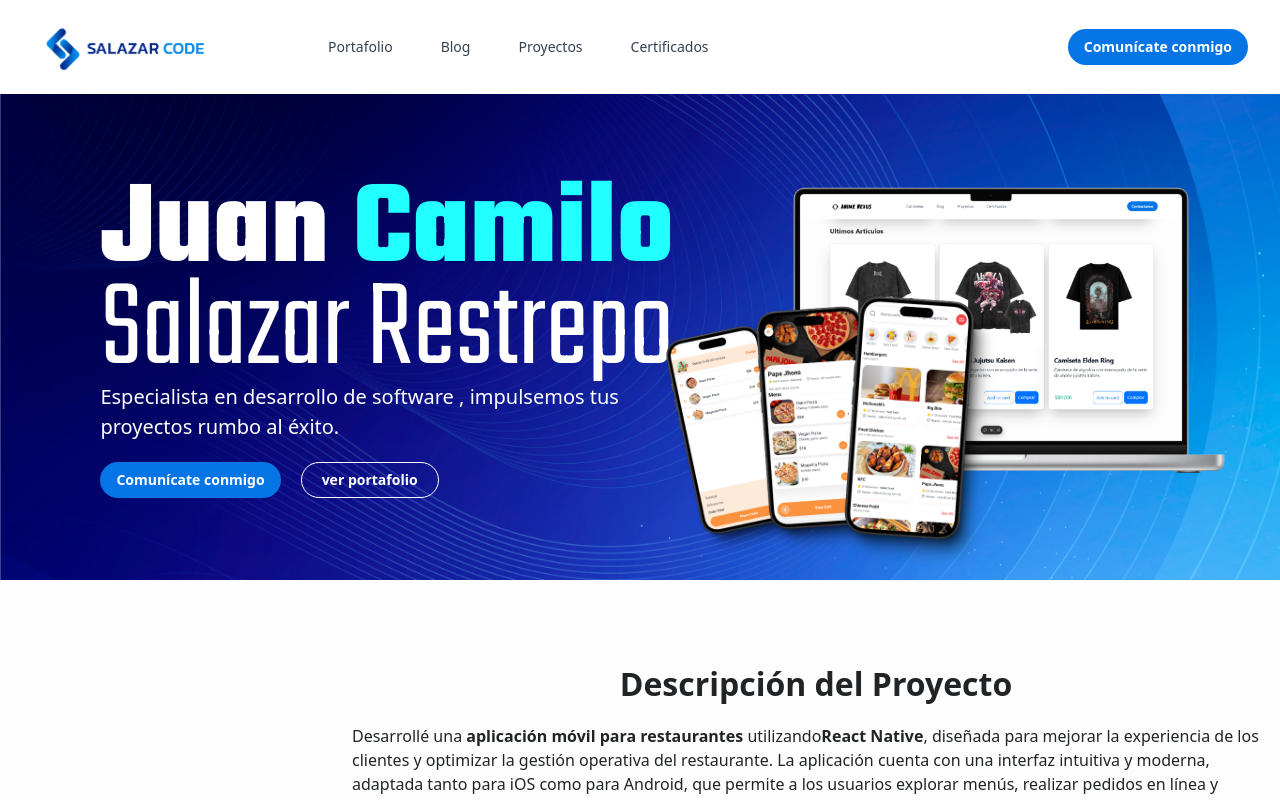
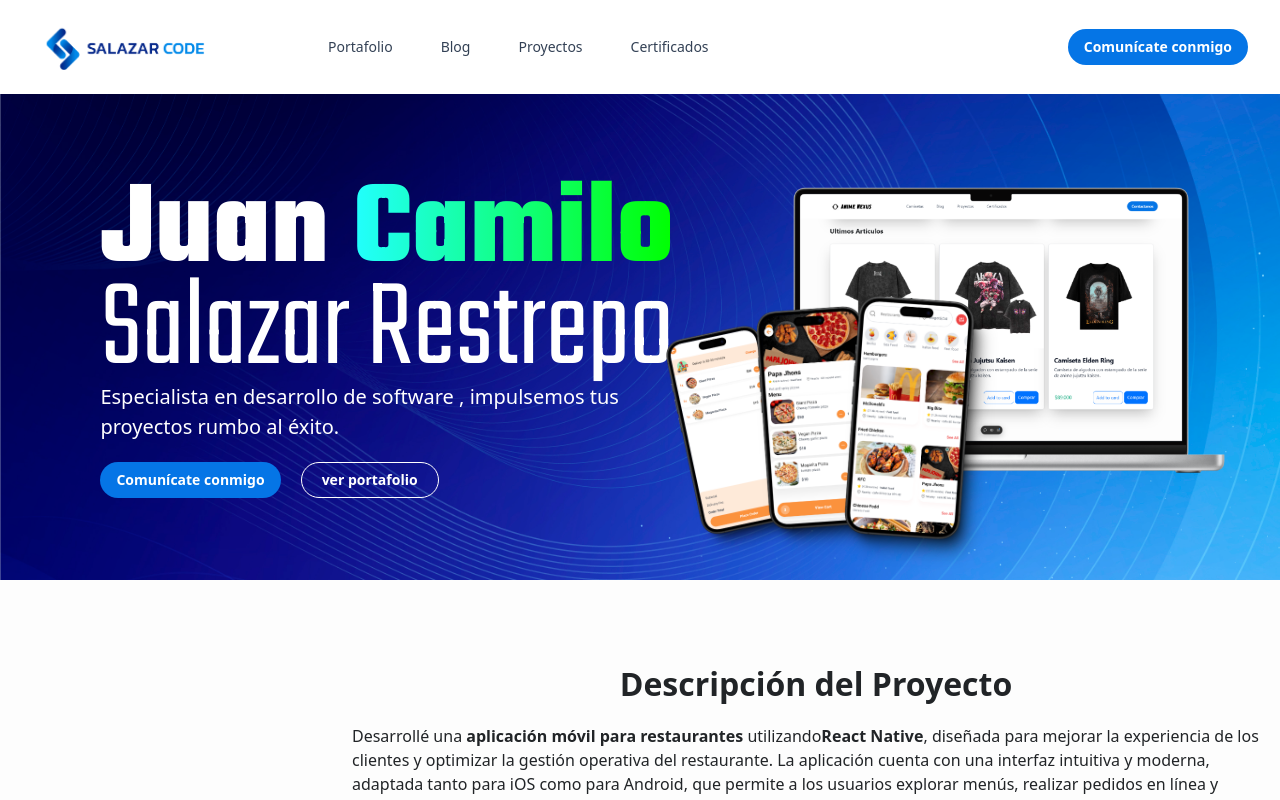
Before and after one commit to juancamilosalazarrestrepo/blog-next-js, a Next.js app: page /proyectos/aplicacion_movil_para_restaurantes in a window 1280 px wide. Shown: the top 800 px of the page. Built offline with nearby package versions, Linux system fonts and the light colour scheme; a web font is replaced by a local one.

Commit message:
cambios en el banner

```diff
--- a/src/components/Banners.jsx
+++ b/src/components/Banners.jsx
@@ -201,7 +201,7 @@ export default function Banners({ images }) {
                               zIndex: 1, // Detrás
                               scale: "1.2",
                             }}
-                            className="w-100"
+                            className="w-100 computer"
                             placeholder="blur"
                           />
 
@@ -218,7 +218,7 @@ export default function Banners({ images }) {
                               zIndex: 2, // Encima
                               scale: "0.9",
                             }}
-                            className="w-100"
+                            className="w-100 phones"
                             placeholder="blur"
                           />
                         </div>
--- a/src/pages/index.jsx
+++ b/src/pages/index.jsx
@@ -54,6 +54,50 @@ const Home = ({ posts, lastProjects }) => {
       <main>
         <div className="py-8 container mx-auto px-44 ">
           <div className="mt-1 containerPerfil">
+        {/*   <h1 className="font-bold text-2xl mb-8 subTittle">
+            Ultimos proyectos
+          </h1> */}
+          <div className="grid grid-cols-3 gap-4 content-center max-sm:grid-cols-1 max-sm:w-full  max-sm:px-8 mb-20 proyectosBanner">
+            {lastProjects.map((proyecto, index) => {
+              return (
+                <Link
+                  href={proyecto.url}
+                  key={proyecto.url}
+                  className="max-w-sm max-sm:w-full shadow-2xl"
+                >
+                  <div className="max-w-sm bg-white border border-gray-200 rounded-lg shadow ">
+                    <Image src={proyecto.imagen} className="rounded-t-lg" />
+
+                    <div className="p-5 h-64">
+                      <h5 className="mb-2 text-2xl font-bold tracking-tight text-gray-900 tittleCard ">
+                        {proyecto.titulo}
+                      </h5>
+
+                      <p className="mb-3 font-normal text-gray-700 descriptionCard">
+                        {proyecto.description}
+                      </p>
+                      <p className="inline-flex items-center px-3 py-2 text-sm font-medium text-center text-white buttonColor rounded-lg 0 focus:ring-4 focus:outline-none focus:ring-blue-300 ">
+                        Leer mas
+                        <svg
+                          aria-hidden="true"
+                          className="w-4 h-4 ml-2 -mr-1"
+                          fill="currentColor"
+                          viewBox="0 0 20 20"
+                          xmlns="http://www.w3.org/2000/svg"
+                        >
+                          <path
+                            fillRule="evenodd"
+                            d="M10.293 3.293a1 1 0 011.414 0l6 6a1 1 0 010 1.414l-6 6a1 1 0 01-1.414-1.414L14.586 11H3a1 1 0 110-2h11.586l-4.293-4.293a1 1 0 010-1.414z"
+                            clipRule="evenodd"
+                          ></path>
+                        </svg>
+                      </p>
+                    </div>
+                  </div>
+                </Link>
+              );
+            })}
+          </div>
             <h1 className="text-3xl font-bold text-center title">
               Juan Camilo Salazar Restrepo
             </h1>
@@ -110,50 +154,7 @@ const Home = ({ posts, lastProjects }) => {
               </div>
             </div>
           </div>
-          <h1 className="font-bold text-2xl mb-8 subTittle">
-            Ultimos proyectos
-          </h1>
-          <div className="grid grid-cols-3 gap-4 content-center max-sm:grid-cols-1 max-sm:w-full  max-sm:px-8">
-            {lastProjects.map((proyecto, index) => {
-              return (
-                <Link
-                  href={proyecto.url}
-                  key={proyecto.url}
-                  className="max-w-sm max-sm:w-full shadow-2xl"
-                >
-                  <div className="max-w-sm bg-white border border-gray-200 rounded-lg shadow ">
-                    <Image src={proyecto.imagen} className="rounded-t-lg" />
 
-                    <div className="p-5 h-64">
-                      <h5 className="mb-2 text-2xl font-bold tracking-tight text-gray-900 tittleCard ">
-                        {proyecto.titulo}
-                      </h5>
-
-                      <p className="mb-3 font-normal text-gray-700 descriptionCard">
-                        {proyecto.description}
-                      </p>
-                      <p className="inline-flex items-center px-3 py-2 text-sm font-medium text-center text-white buttonColor rounded-lg 0 focus:ring-4 focus:outline-none focus:ring-blue-300 ">
-                        Leer mas
-                        <svg
-                          aria-hidden="true"
-                          className="w-4 h-4 ml-2 -mr-1"
-                          fill="currentColor"
-                          viewBox="0 0 20 20"
-                          xmlns="http://www.w3.org/2000/svg"
-                        >
-                          <path
-                            fillRule="evenodd"
-                            d="M10.293 3.293a1 1 0 011.414 0l6 6a1 1 0 010 1.414l-6 6a1 1 0 01-1.414-1.414L14.586 11H3a1 1 0 110-2h11.586l-4.293-4.293a1 1 0 010-1.414z"
-                            clipRule="evenodd"
-                          ></path>
-                        </svg>
-                      </p>
-                    </div>
-                  </div>
-                </Link>
-              );
-            })}
-          </div>
           <h1 className="font-bold text-2xl mb-8 mt-8 subTittle">
             Ultimos Articulos
           </h1>
--- a/src/styles/globals.css
+++ b/src/styles/globals.css
@@ -18,12 +18,46 @@
 }
 
 .camiloText {
-  color: #22ffff;
+  background: linear-gradient(90deg, #22ffff, #00ff00);
+  -webkit-background-clip: text;
+  -webkit-text-fill-color: transparent;
+  transition: background 0.3s ease-in-out;
 }
 
 .camiloText:hover {
-  color: #fff;
-  font-style: italic;
+  background: linear-gradient(90deg, #fff, #ffe600);
+  -webkit-background-clip: text;
+  -webkit-text-fill-color: transparent;
+}
+
+.computer {
+  transform: scale(1) rotate(0deg);
+  /*Escalainicialysinrotación*/
+  transition: transform 0.3s ease-in-out;
+}
+
+
+
+.computer:hover {
+  transform: scale(1.1) rotate(2deg);
+  -webkit-transform: scale(1.1) rotate(2deg);
+  -moz-transform: scale(1.1) rotate(2deg);
+  -ms-transform: scale(1.1) rotate(2deg);
+  -o-transform: scale(1.1) rotate(2deg);
+}
+
+.phones {
+  transform: scale(1) rotate(0deg);
+  /*Escalainicialysinrotación*/
+  transition: transform 0.3s ease-in-out;
+}
+
+.phones:hover {
+  transform: scale(1.1) rotate(2deg);
+  -webkit-transform: scale(1.1) rotate(2deg);
+  -moz-transform: scale(1.1) rotate(2deg);
+  -ms-transform: scale(1.1) rotate(2deg);
+  -o-transform: scale(1.1) rotate(2deg);
 }
 
 .anchoBanner {
```
Also changed, not shown: public/images/littleLemonApp.png.
